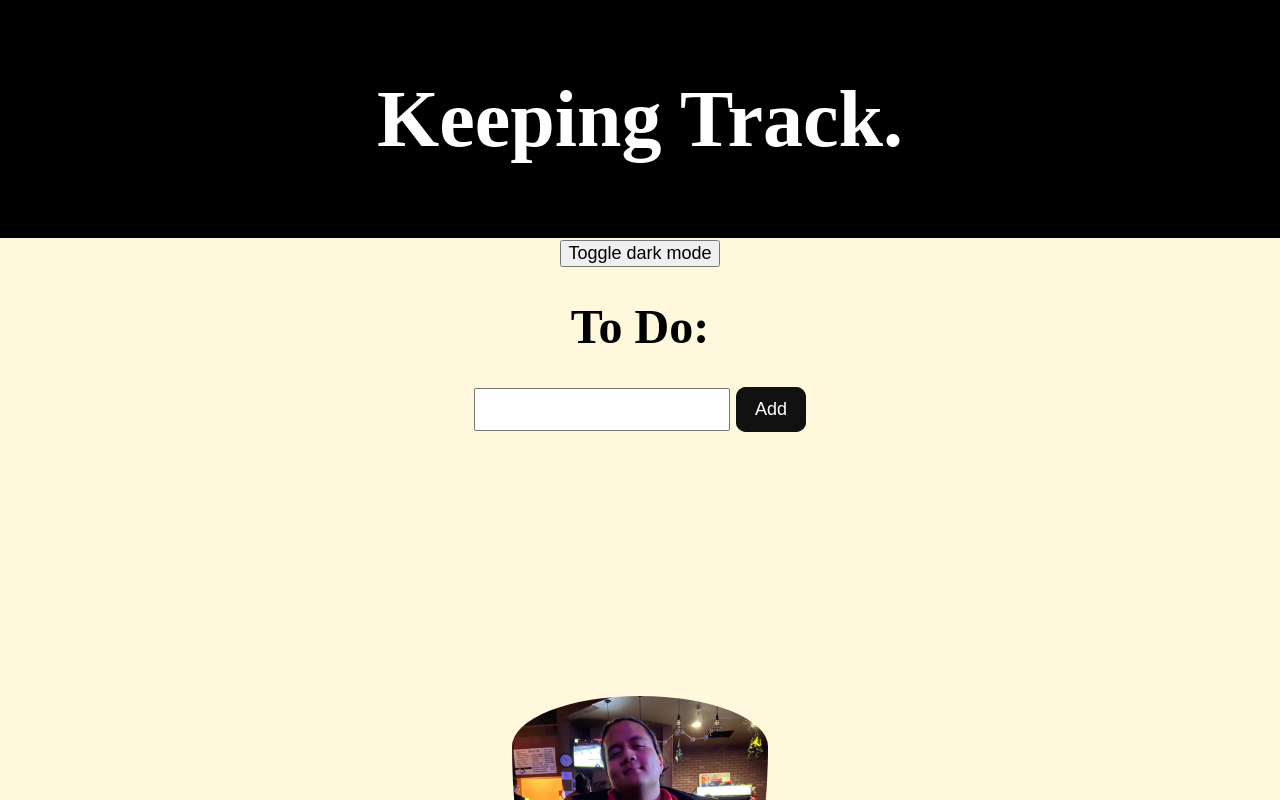
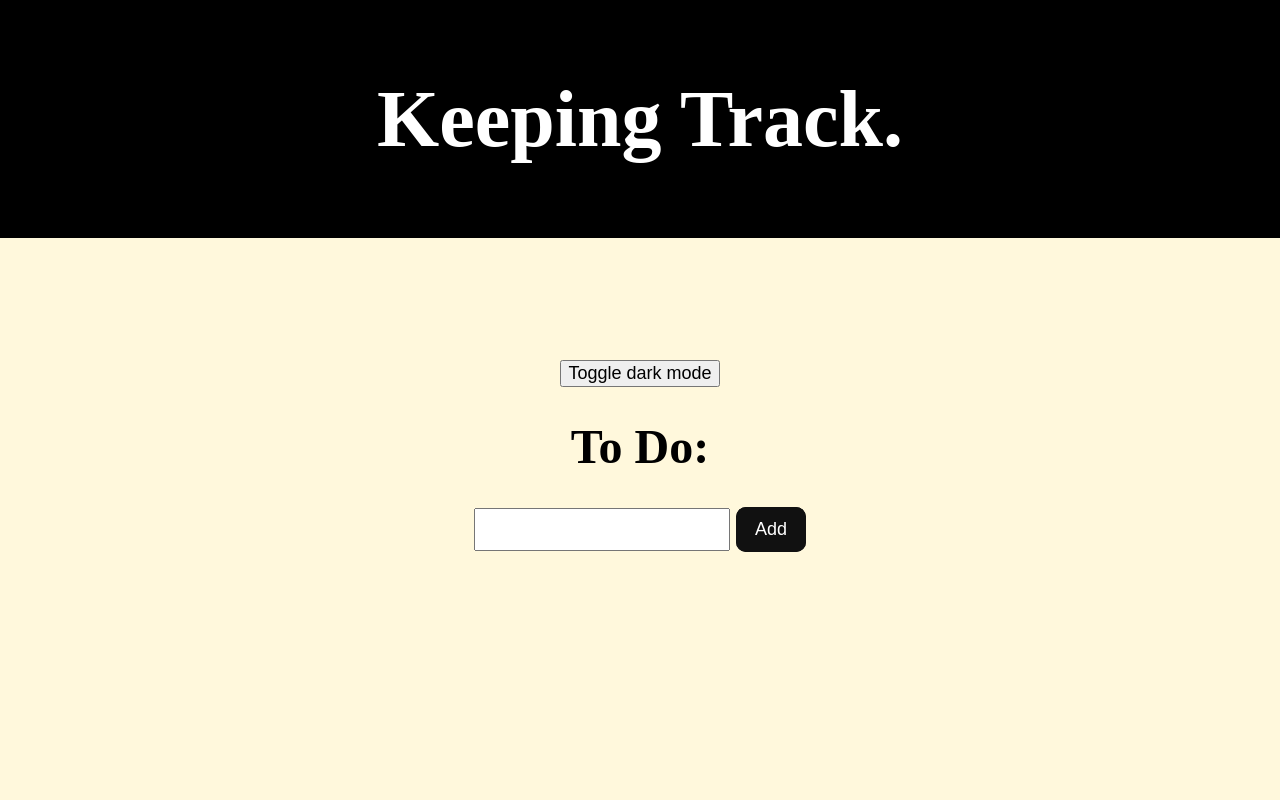
Before and after one commit to why39charactersonlybruh/todo-native-4, a SvelteKit app: page / in a window 1280 px wide. Shown: the top 800 px of the page. Built offline with nearby package versions, Linux system fonts and the light colour scheme.

Commit message:
button margin

```diff
--- a/src/app.html
+++ b/src/app.html
@@ -10,9 +10,9 @@
 	<div class="header">
 		<h1>Keeping Track.</h1>
 	   </div>
-
+		<div class="clickbutton">
 	   <button onclick="myFunction()">Toggle dark mode</button>
-
+		</div>
    <script>
 	   function myFunction() {
 		 var element = document.body;
--- a/src/style.css
+++ b/src/style.css
@@ -104,3 +104,6 @@ input[type="text"]{
 .dark-mode header {
     background-color: #fff;
 }
+.clickbutton {
+    margin-top: 5em;
+}
```
